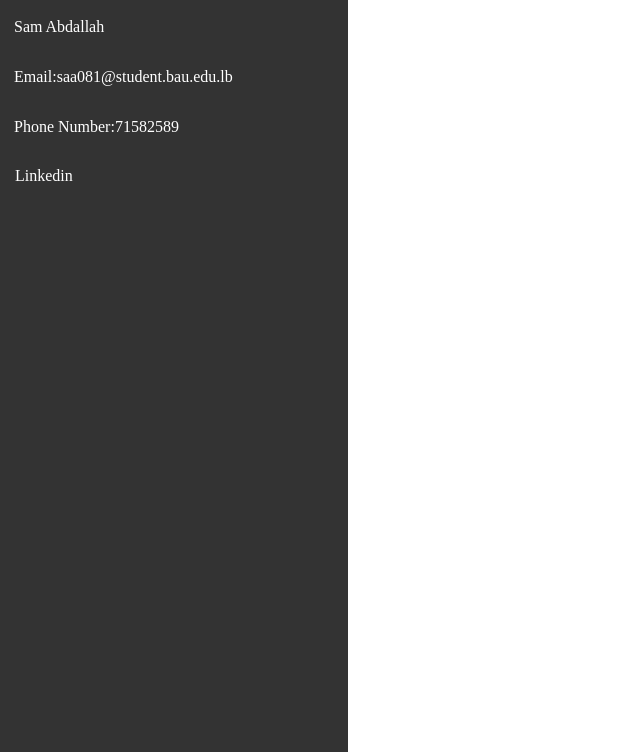
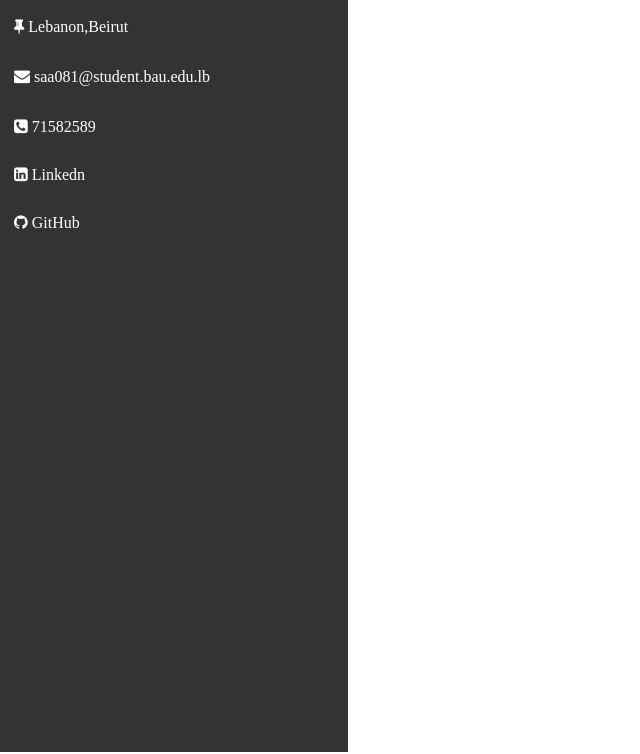
Before and after one commit to SamAbdallah/CV, a plain HTML site: page index.html in a window 1280 px wide. Shown: the part 46-800 px from the top of the page, without its empty margins (0-640 px from the left). Drawn offline with Linux system fonts and the light colour scheme.

Commit message:
Adding icons and links

```diff
--- a/index.html
+++ b/index.html
@@ -9,10 +9,11 @@
 <body>
 <ul>
     <img src="prof.jpg">
-    <li>Sam Abdallah</li>
-    <li>Email:saa081@student.bau.edu.lb</li>
-    <li>Phone Number:71582589</li>
-    <li><a href="https://www.linkedin.com/in/sam--abdallah/">Linkedin</a> </li>
+    <li><i class="fa fa-thumb-tack" aria-hidden="true"></i>&nbspLebanon,Beirut</li>
+    <li><i class="fa fa-envelope" aria-hidden="true"></i>&nbspsaa081@student.bau.edu.lb</li>
+    <li><i class="fa fa-phone-square" aria-hidden="true"></i>&nbsp71582589<a href="tel:96171582589"></a></li>
+    <li><i class="fa fa-linkedin-square" aria-hidden="true">&nbspLinkedn</i><a href="https://www.linkedin.com/in/sam--abdallah/"></a></li>
+    <li><i class="fa fa-github" aria-hidden="true">&nbspGitHub</i><a href="https://github.com/SamAbdallah"></a></li>
 </ul>
 
 </body>
```
